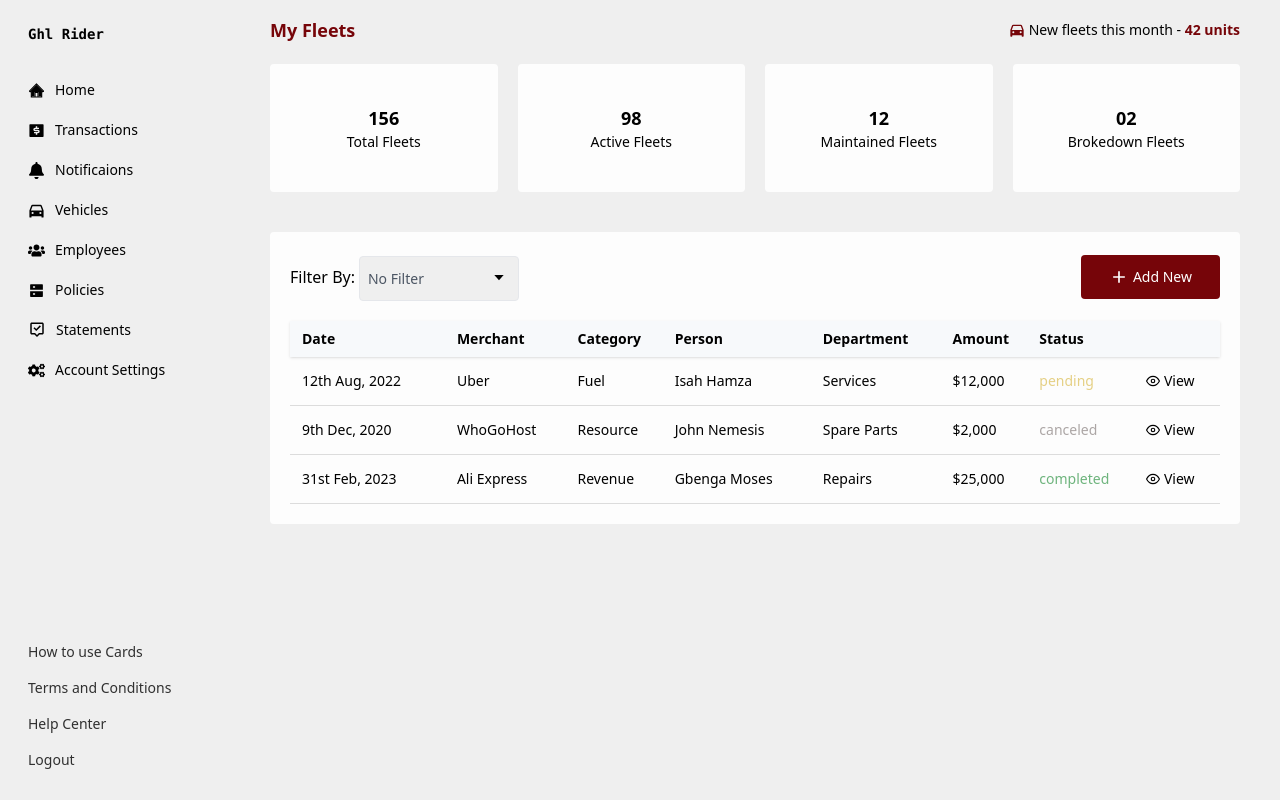
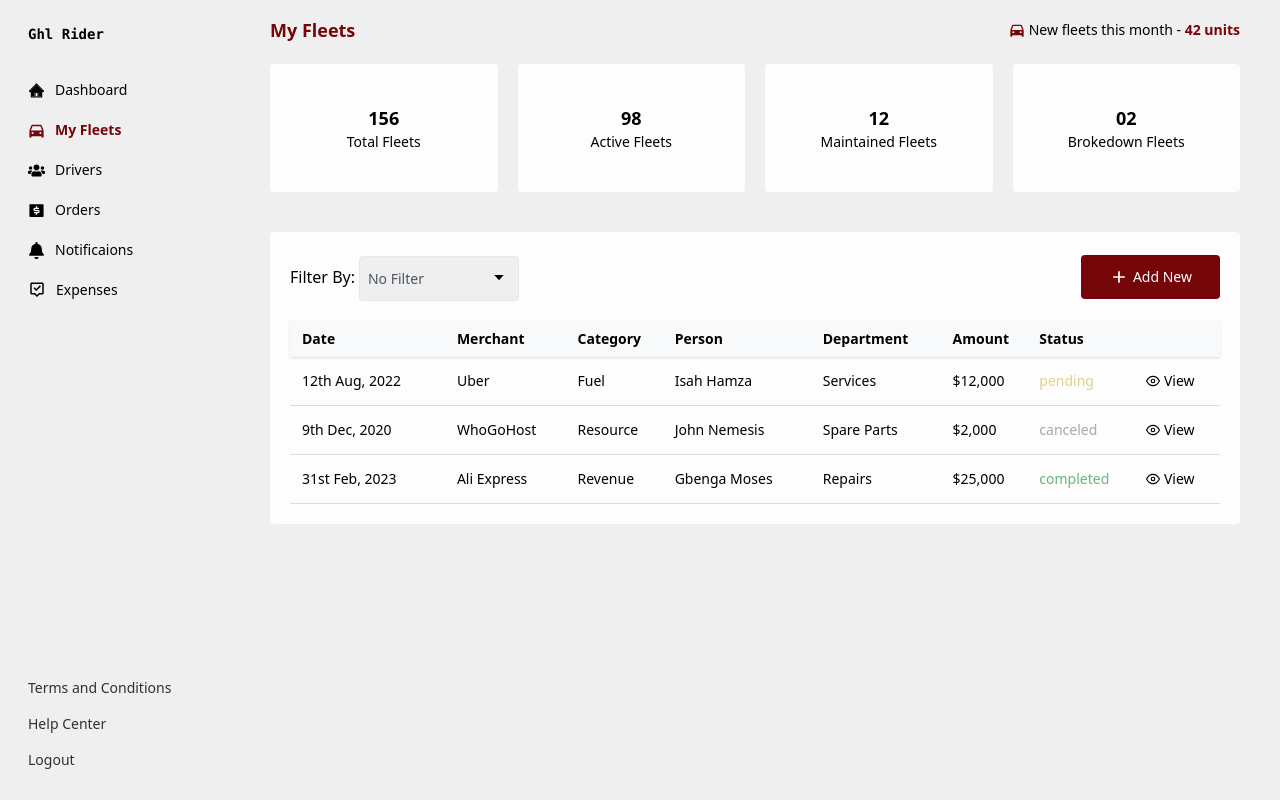
Before and after one commit to Isah-Hamza/GDL-App, a React (Vite) app: page /fleets in a window 1280 px wide. Built offline with nearby package versions, Linux system fonts and the light colour scheme.

Commit message:
implemented working links on the sidebar

```diff
--- a/src/layouts/DashboardLayout.jsx
+++ b/src/layouts/DashboardLayout.jsx
@@ -1,4 +1,4 @@
-import React from "react";
+import React, { useEffect, useState } from "react";
 import { AiTwotoneHome } from "react-icons/ai";
 import { BiMessageAltCheck } from "react-icons/bi";
 import { FaBell, FaCogs, FaUsers } from "react-icons/fa";
@@ -6,43 +6,64 @@ import { RiCarFill, RiMoneyDollarBoxFill, RiServerFill } from "react-icons/ri";
 import { Link } from "react-router-dom";
 
 const DashboardLayout = ({ children }) => {
+  const [activeLink, setActiveLink] = useState(() => {
+    const url = window.location.pathname.split("/")[1];
+    return url;
+  });
+
+  useEffect(() => {
+    console.log(activeLink);
+  }, []);
+
   const primarySideBarItems = [
     {
-      title: "Home",
+      title: "Dashboard",
+      id: "dashboard",
+      url: "/dashboard",
       icon: <AiTwotoneHome size={17} />,
     },
     {
-      title: "Transactions",
+      title: "My Fleets",
+      id: "fleets",
+      url: "/fleets",
+      icon: <RiCarFill size={17} />,
+    },
+    {
+      title: "Drivers",
+      id: "drivers",
+      url: "/drivers",
+      icon: <FaUsers size={17} />,
+    },
+    {
+      title: "Orders",
+      id: "orders",
+      url: "/orders",
       icon: <RiMoneyDollarBoxFill size={17} />,
     },
     {
       title: "Notificaions",
+      id: "notificaions",
+      url: "/notification",
       icon: <FaBell size={17} />,
     },
     {
-      title: "Vehicles",
-      icon: <RiCarFill size={17} />,
-    },
-    {
-      title: "Employees",
-      icon: <FaUsers size={17} />,
-    },
-    {
-      title: "Policies",
-      icon: <RiServerFill size={17} />,
-    },
-    {
-      title: "Statements",
+      title: "Expenses",
+      id: "expenses",
+      url: "/expenses",
       icon: <BiMessageAltCheck size={18} />,
     },
-    {
-      title: "Account Settings",
-      icon: <FaCogs size={17} />,
-    },
+    // {
+    //   title: "Policies",
+    //   icon: <RiServerFill size={17} />,
+    // },
+    // {
+    //   title: "Account Settings",
+    //   icon: <FaCogs size={17} />,
+    // },
   ];
 
   const secondarySideBarItems = [
-    "How to use Cards",
+    // "How to use Cards",
     "Terms and Conditions",
     "Help Center",
     "Logout",
@@ -56,9 +77,11 @@ const DashboardLayout = ({ children }) => {
           <ul>
             {primarySideBarItems.map((item, idx) => (
               <Link
-                to={"#"}
+                to={item.url}
                 key={idx}
-                className={`text-sm mb-1 px-7 py-2 flex gap-2.5 items-center hover:font-semibold hover:bg-slate-200 ${"hover:text-primary"}`}
+                className={`text-sm mb-1 px-7 py-2 flex gap-2.5 items-center hover:font-semibold hover:bg-slate-200 hover:text-primary  ${
+                  activeLink.includes(item.id) && "!text-primary font-bold hover:font-bold"
+                }  `}
               >
                 {item.icon}
                 <span>{item.title}</span>
```
